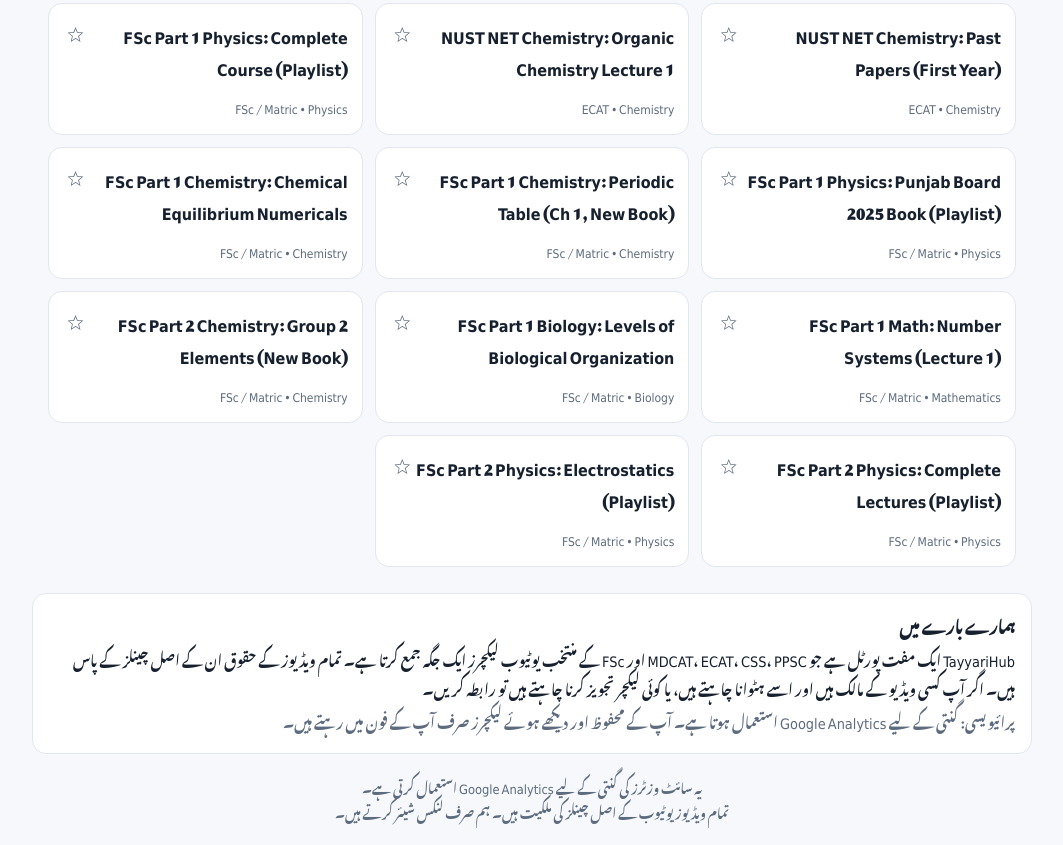
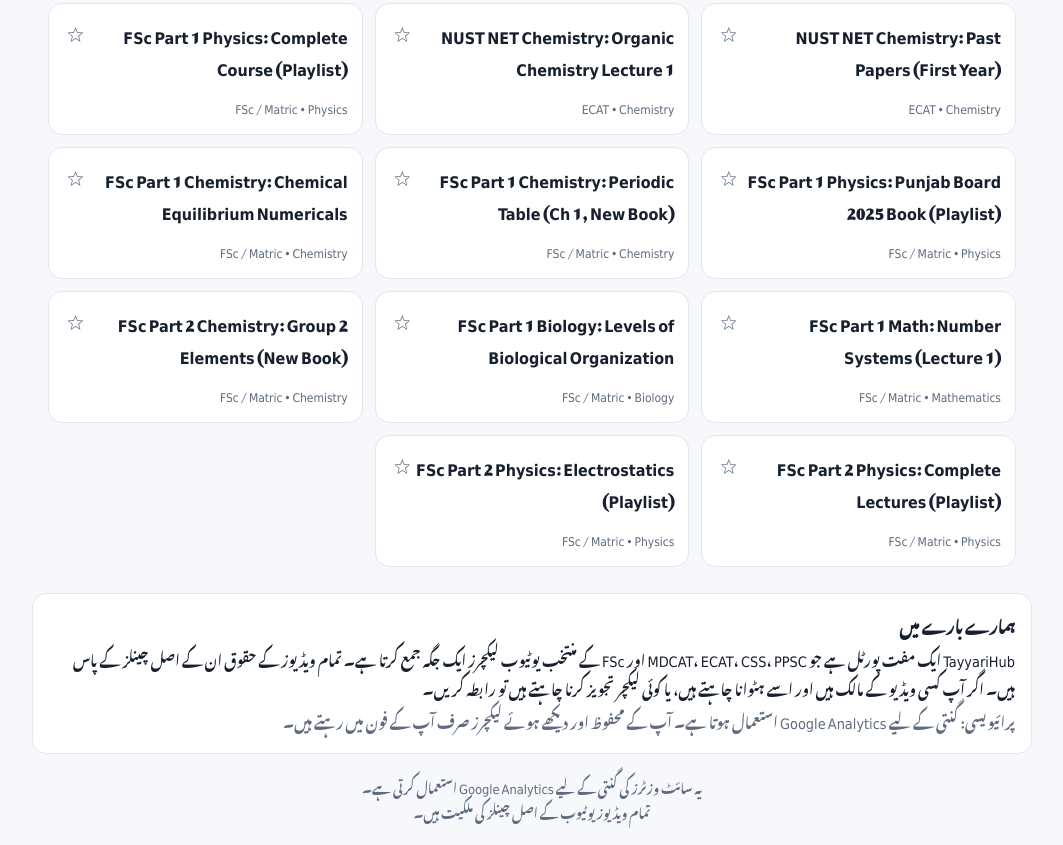
Before and after one commit to kousaryoukhainda-create/tayyarihub, a plain HTML site: page index.html in a window 1280 px wide. Shown: the part 2077-2922 px from the top of the page, without its empty margins (108-1171 px from the left). Drawn offline with Linux system fonts and the light colour scheme; a web font is replaced by a local one.

Commit message:
Update index.html

```diff
--- a/index.html
+++ b/index.html
@@ -8,7 +8,7 @@
 <title>TayyariHub Pakistan | تیاری ہب پاکستان</title>
 <meta name="description" content="MDCAT، ECAT، CSS اور PPSC کے مفت لیکچرز ایک ہی جگہ۔">
 <meta property="og:type" content="website">
-<meta property="og:title" content="TayyariHub Pakistan | تیاری ہب پاکستان">
+<meta property="og:title" content="TayyariHub تیاری ہب">
 <meta property="og:description" content="MDCAT، ECAT، CSS، PPSC اور FSc کے منتخب لیکچرز ایک ہی جگہ۔ مفت۔">
 <meta name="twitter:card" content="summary">
 <link rel="stylesheet" href="https://fonts.googleapis.com/css2?family=Noto+Nastaliq+Urdu&display=swap">
@@ -65,7 +65,7 @@ footer{text-align:center;color:var(--muted);font-size:.8rem;padding:20px}
 </main>
 <div id="modal"><div class="box" id="box"></div></div>
 <section class="about" id="about"></section>
-<footer>یہ سائٹ وزٹرز کی گنتی کے لیے Google Analytics استعمال کرتی ہے۔<br>تمام ویڈیوز یوٹیوب کے اصل چینلز کی ملکیت ہیں۔ ہم صرف لنکس شیئر کرتے ہیں۔</footer>
+<footer>یہ سائٹ وزٹرز کی گنتی کے لیے Google Analytics استعمال کرتی ہے۔<br>تمام ویڈیوز یوٹیوب کے اصل چینلز کی ملکیت ہیں۔</footer>
 <script src="data.js"></script>
 <script>
 if(typeof GA_ID==="string"&&/^G-[A-Z0-9]{6,}$/.test(GA_ID)&&GA_ID!=="G-XXXXXXXXXX"){
```
